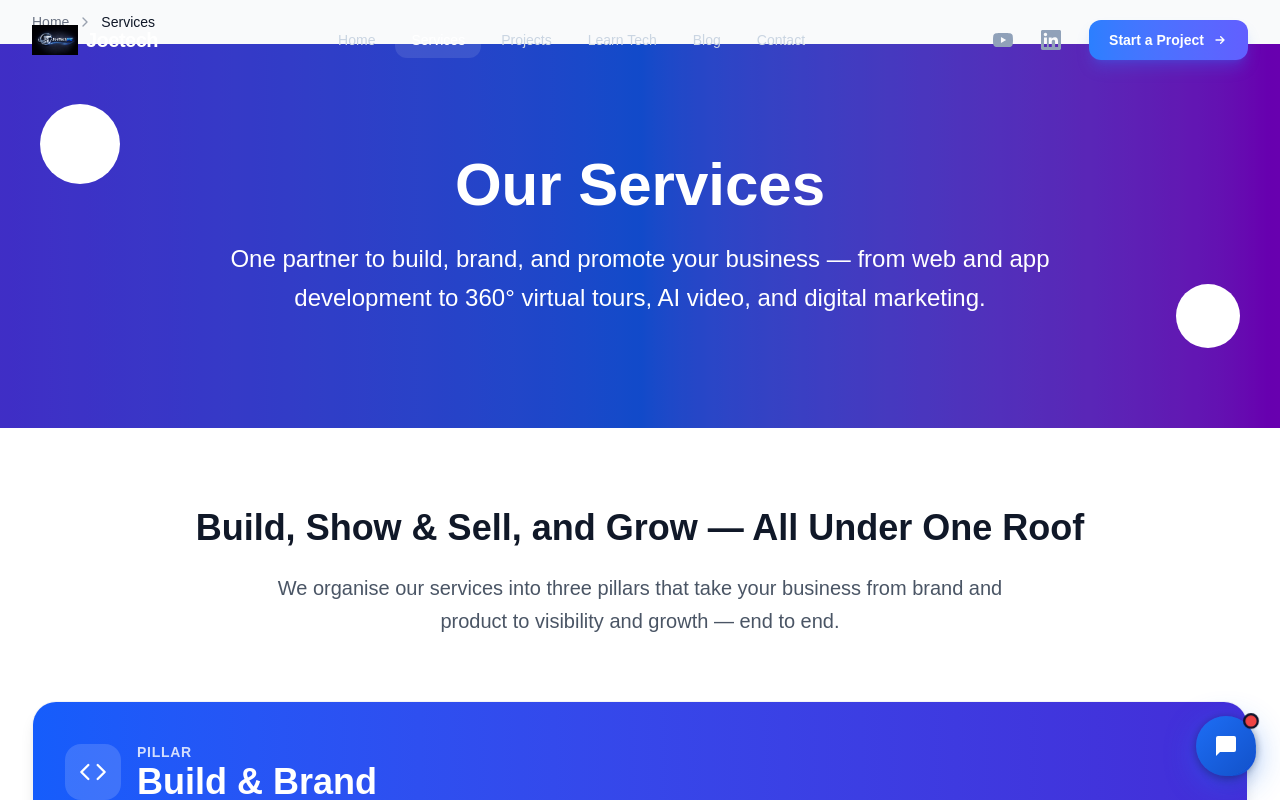
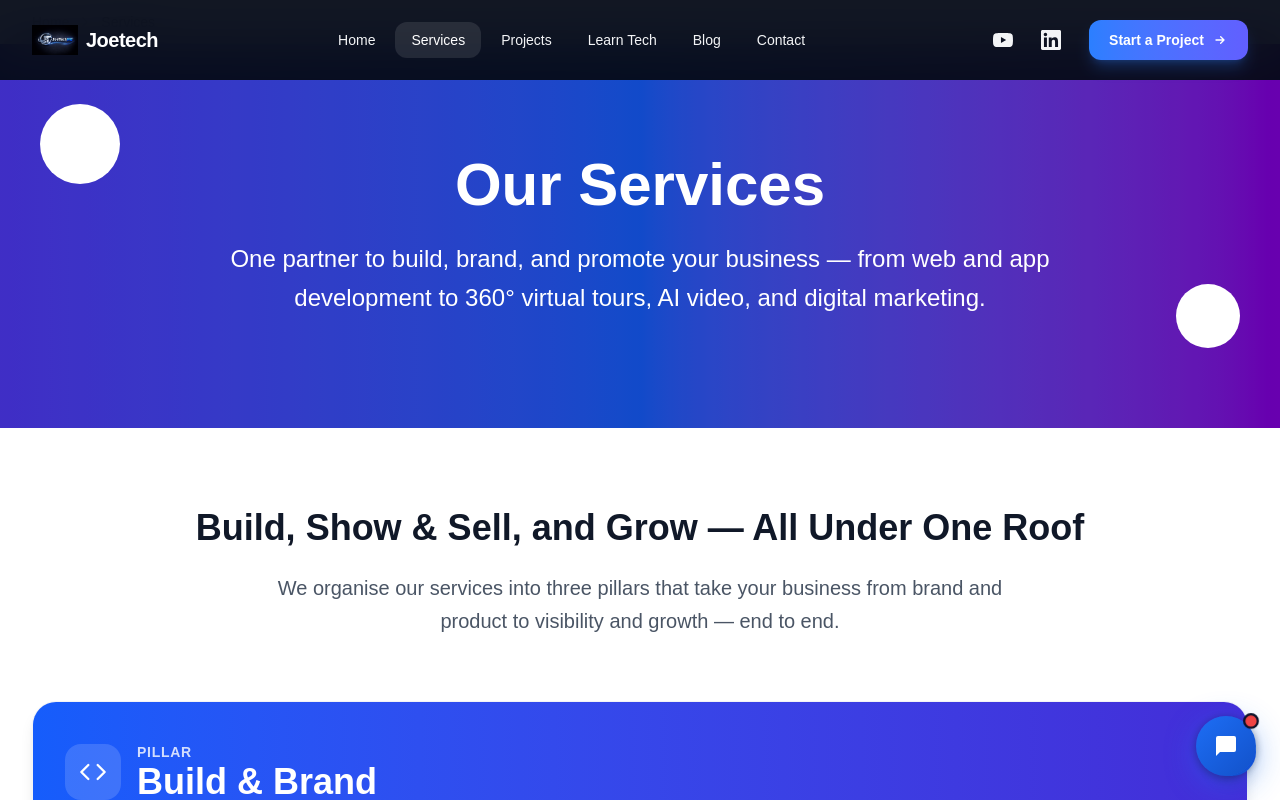
Before and after one commit to JoelionWebDev/joetech, a Next.js app: page /services in a window 1280 px wide. Shown: the top 800 px of the page. Built offline with nearby package versions, Linux system fonts and the light colour scheme.

Commit message:
fix navbar link contrast against semi-transparent header

```diff
--- a/app/components/Navbar.jsx
+++ b/app/components/Navbar.jsx
@@ -44,8 +44,8 @@ export default function Navbar() {
     <header
       className={`fixed top-0 left-0 right-0 z-50 transition-all duration-500 ${
         scrolled ?
-          "bg-[#060b18]/80 backdrop-blur-xl shadow-[0_1px_0_rgba(255,255,255,0.06)]"
-        : "bg-transparent"
+          "bg-[#060b18] backdrop-blur-xl shadow-[0_1px_0_rgba(255,255,255,0.06)]"
+        : "bg-[#060b18]/95 backdrop-blur-xl"
       }`}
     >
       <div className="max-w-7xl mx-auto px-4 sm:px-6 lg:px-8">
@@ -78,7 +78,7 @@ export default function Navbar() {
                 className={`relative px-4 py-2 rounded-xl text-sm font-medium transition-all duration-200 ${
                   isActive(link.href) ?
                     "text-white bg-white/10"
-                  : "text-slate-300 hover:text-white hover:bg-white/5"
+                  : "text-gray-100 hover:text-white hover:bg-white/5"
                 }`}
               >
                 {link.name}
@@ -95,7 +95,7 @@ export default function Navbar() {
                 target="_blank"
                 rel="noopener noreferrer"
                 aria-label={`Visit our ${s.name}`}
-                className="text-slate-400 hover:text-white hover:bg-white/10 p-2 rounded-xl transition-all duration-200"
+                className="text-gray-100 hover:text-white hover:bg-white/10 p-2 rounded-xl transition-all duration-200"
               >
                 <svg
                   className="w-5 h-5"
@@ -170,7 +170,7 @@ export default function Navbar() {
                   className={`px-4 py-3 rounded-xl text-base font-medium transition-all ${
                     isActive(link.href) ?
                       "text-white bg-white/20 hover:bg-white/25"
-                    : "text-slate-300 hover:text-white hover:bg-white/10"
+                    : "text-gray-100 hover:text-white hover:bg-white/10"
                   }`}
                 >
                   {link.name}
@@ -187,7 +187,7 @@ export default function Navbar() {
                     target="_blank"
                     rel="noopener noreferrer"
                     aria-label={`Visit our ${s.name}`}
-                    className="text-slate-400 hover:text-white hover:bg-white/10 p-2.5 rounded-xl transition-all"
+                    className="text-gray-100 hover:text-white hover:bg-white/10 p-2.5 rounded-xl transition-all"
                   >
                     <svg
                       className="w-5 h-5"
```
